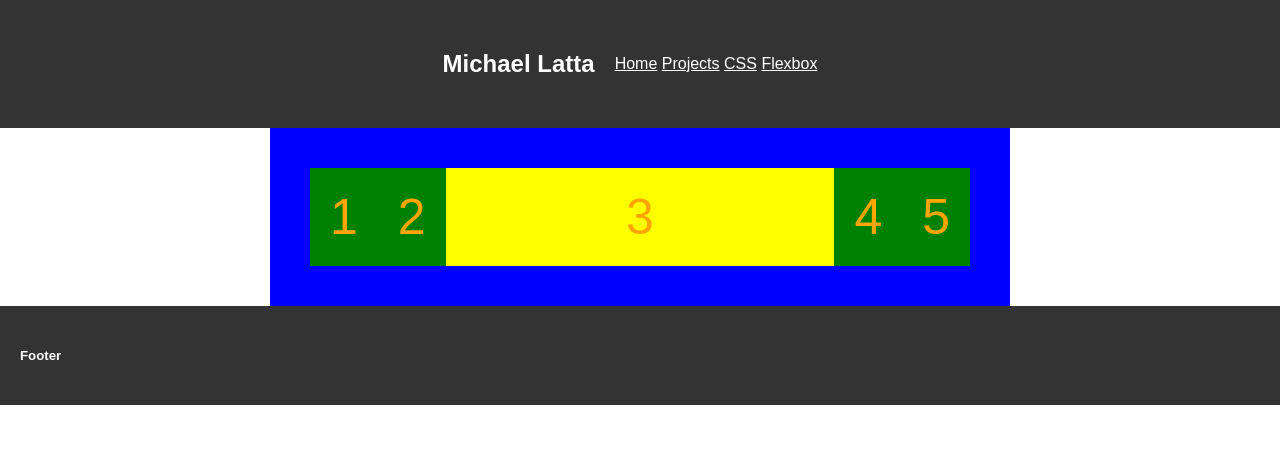
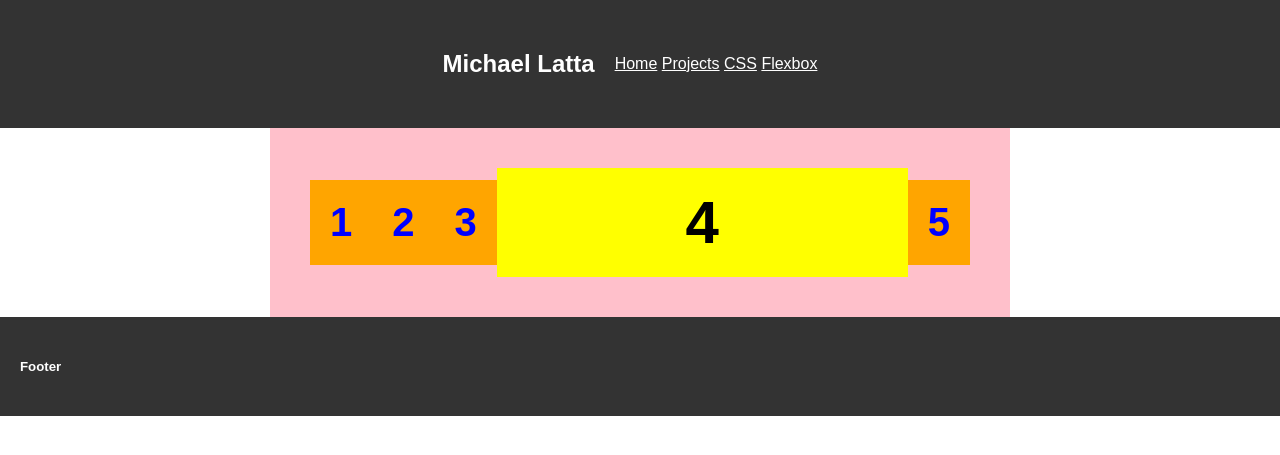
Before and after one commit to michaellatta/michaellatta.github.io, a Jekyll site: the page built from flexbox/index.html, in a window 1280 px wide. Shown: the top 455 px of the page. Built offline with Jekyll 4.4.1, drawn with Linux system fonts in a browser that asks for light colours.

Commit message:
Updated Flexbox

```diff
--- a/flexbox/index.html
+++ b/flexbox/index.html
@@ -10,10 +10,10 @@ title: Project 3 - Flexbox
   <div class="item">
     2
   </div>
-  <div class="item item-big">
+  <div class="item">
     3
   </div>
-  <div class="item">
+  <div class="item item-big">
     4
   </div>
   <div class="item">
--- a/style.css
+++ b/style.css
@@ -88,23 +88,26 @@ footer {
 
 .container {
   display: flex;
-  background-color: blue;
-  color: orange;
+  font-size: 40px;
+  color: blue;
   padding: 20px;
+  background: pink;
   width: 100%;
-  flex-direction: grow;
+  align-items: center;
+  flex-direction: row;
 }
 
 .item {
-  background-color: green;
+  background: orange;
   padding: 20px;
-  font-size: 50px;
-  order: 5;
+  font-weight: bold;
+  text-align: center;
   flex-grow: 0;
-  text-align: center;
 }
 
 .item-big {
-  flex-grow: 4;
-  background-color: yellow;
+  background: yellow;
+  font-size: 60px;
+  color: black;
+  flex-grow: 2;
 }
```
